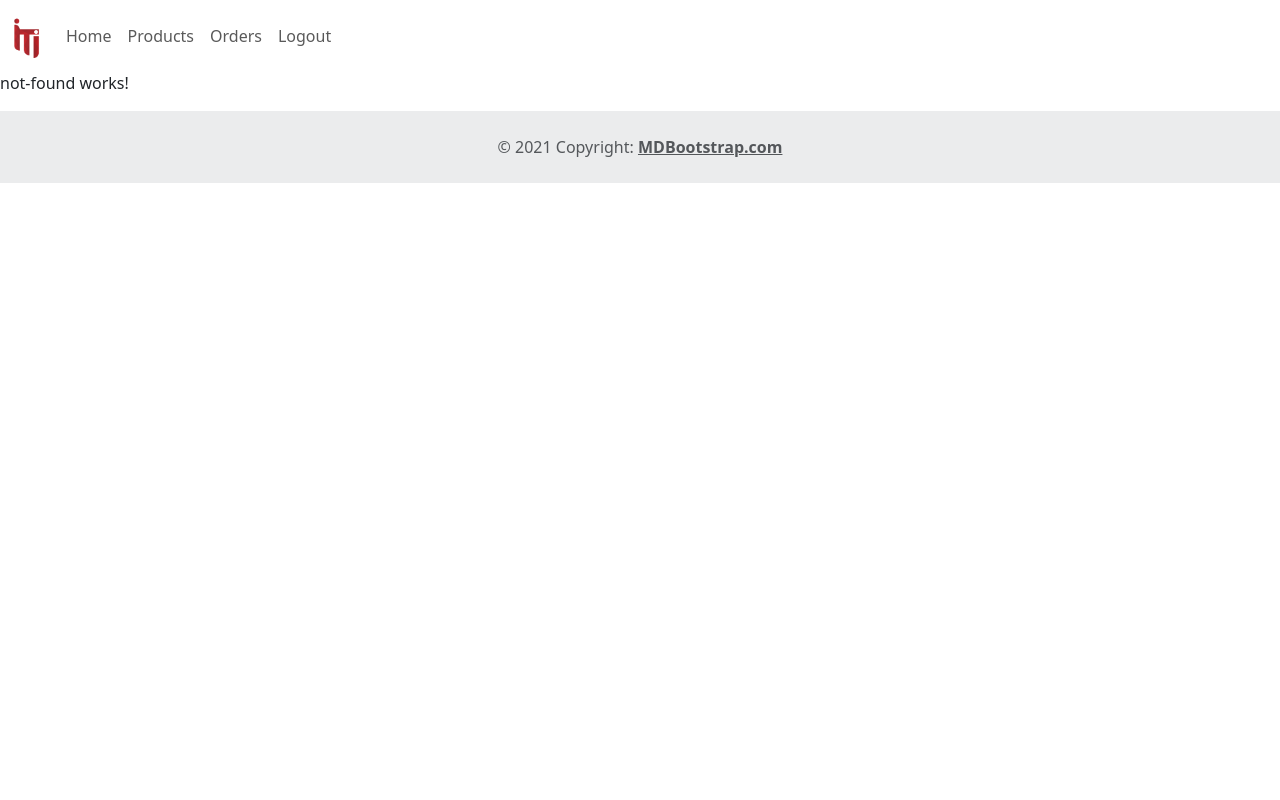
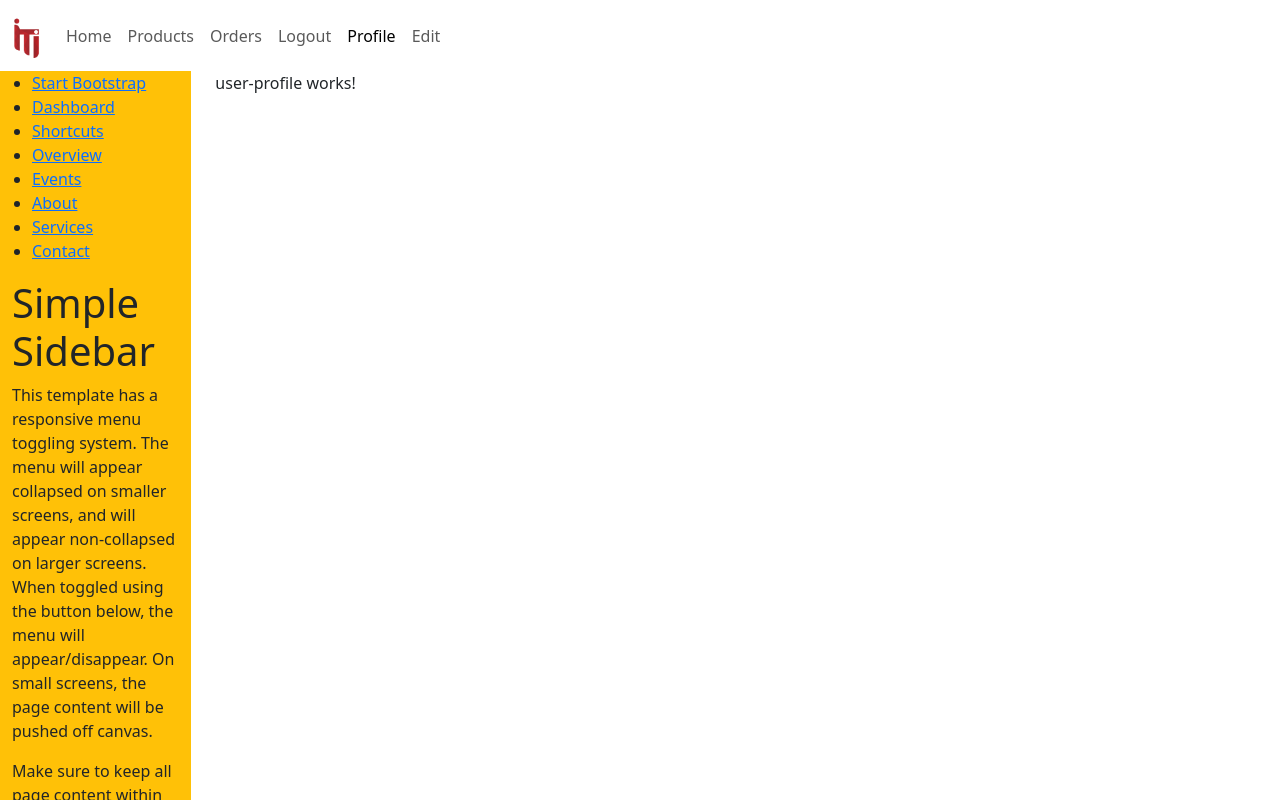
Before and after one commit to 0xYahia/Angular, an Angular app: page /user/userProfile in a window 1280 px wide. Shown: the top 800 px of the page. Built offline with nearby package versions, Linux system fonts and the light colour scheme; sample sign-in values are in the browser's storage.

Commit message:
lazy loading

```diff
--- a/src/app/Components/header/header.component.html
+++ b/src/app/Components/header/header.component.html
@@ -62,6 +62,24 @@
             >Logout</a
           >
         </li>
+        <li class="nav-item">
+          <a
+            class="nav-link"
+            [hidden]="!isUserLogged"
+            routerLink="/user/userProfile"
+            routerLinkActive="active"
+            >Profile</a
+          >
+        </li>
+        <li class="nav-item">
+          <a
+            class="nav-link"
+            [hidden]="!isUserLogged"
+            routerLink="/user/editProfile"
+            routerLinkActive="active"
+            >Edit</a
+          >
+        </li>
       </ul>
     </div>
   </div>
--- /dev/null
+++ b/src/app/Components/user-module/edit-profile/edit-profile.component.html
@@ -0,0 +1 @@
+<p>edit-profile works!</p>
--- /dev/null
+++ b/src/app/Components/user-module/user-profile/user-profile.component.html
@@ -0,0 +1 @@
+<p>user-profile works!</p>
--- /dev/null
+++ b/src/app/Components/user-module/user.module.ts
@@ -0,0 +1,26 @@
+import { NgModule } from '@angular/core';
+import { CommonModule } from '@angular/common';
+import { UserProfileComponent } from './user-profile/user-profile.component';
+import { EditProfileComponent } from './edit-profile/edit-profile.component';
+import { RouterModule, Routes } from '@angular/router';
+import { AuthGuard } from 'src/app/Gaurds/auth.guard';
+
+const route: Routes = [
+  { path: '', redirectTo: '/user/userProfile', pathMatch: 'full' },
+  {
+    path: 'userProfile',
+    component: UserProfileComponent,
+    canActivate: [AuthGuard],
+  },
+  {
+    path: 'editProfile',
+    component: EditProfileComponent,
+    canActivate: [AuthGuard],
+  },
+];
+
+@NgModule({
+  declarations: [UserProfileComponent, EditProfileComponent],
+  imports: [CommonModule, RouterModule.forChild(route)],
+})
+export class UserModule {}
--- a/src/app/app-routing.module.ts
+++ b/src/app/app-routing.module.ts
@@ -27,6 +27,13 @@ const routes: Routes = [
         component: OrderMasterComponent,
         canActivate: [AuthGuard],
       },
+      {
+        path: 'user',
+        loadChildren: () =>
+          import('src/app/Components/user-module/user.module').then(
+            (m) => m.UserModule
+          ),
+      },
     ],
   },
   { path: 'login', component: UserLoginComponent },
```
Also changed, not shown: src/app/Components/user-module/edit-profile/edit-profile.component.ts (added, +12 -0 lines), src/app/Components/user-module/user-profile/user-profile.component.ts (added, +12 -0 lines), src/app/Components/user-module/edit-profile/edit-profile.component.scss (added), src/app/Components/user-module/user-profile/user-profile.component.scss (added), 2 other files (tests, documents, lock files or other folders).
